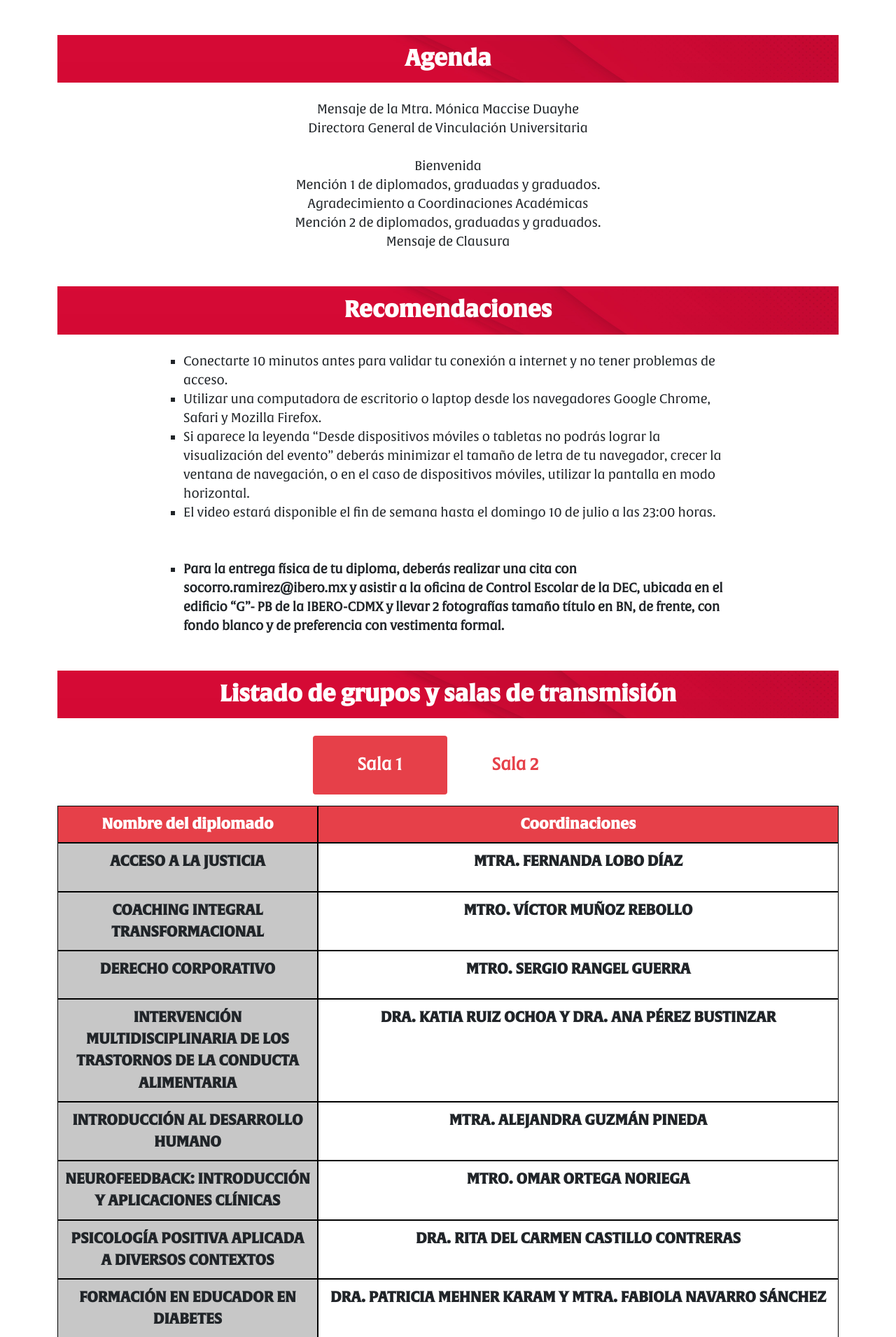
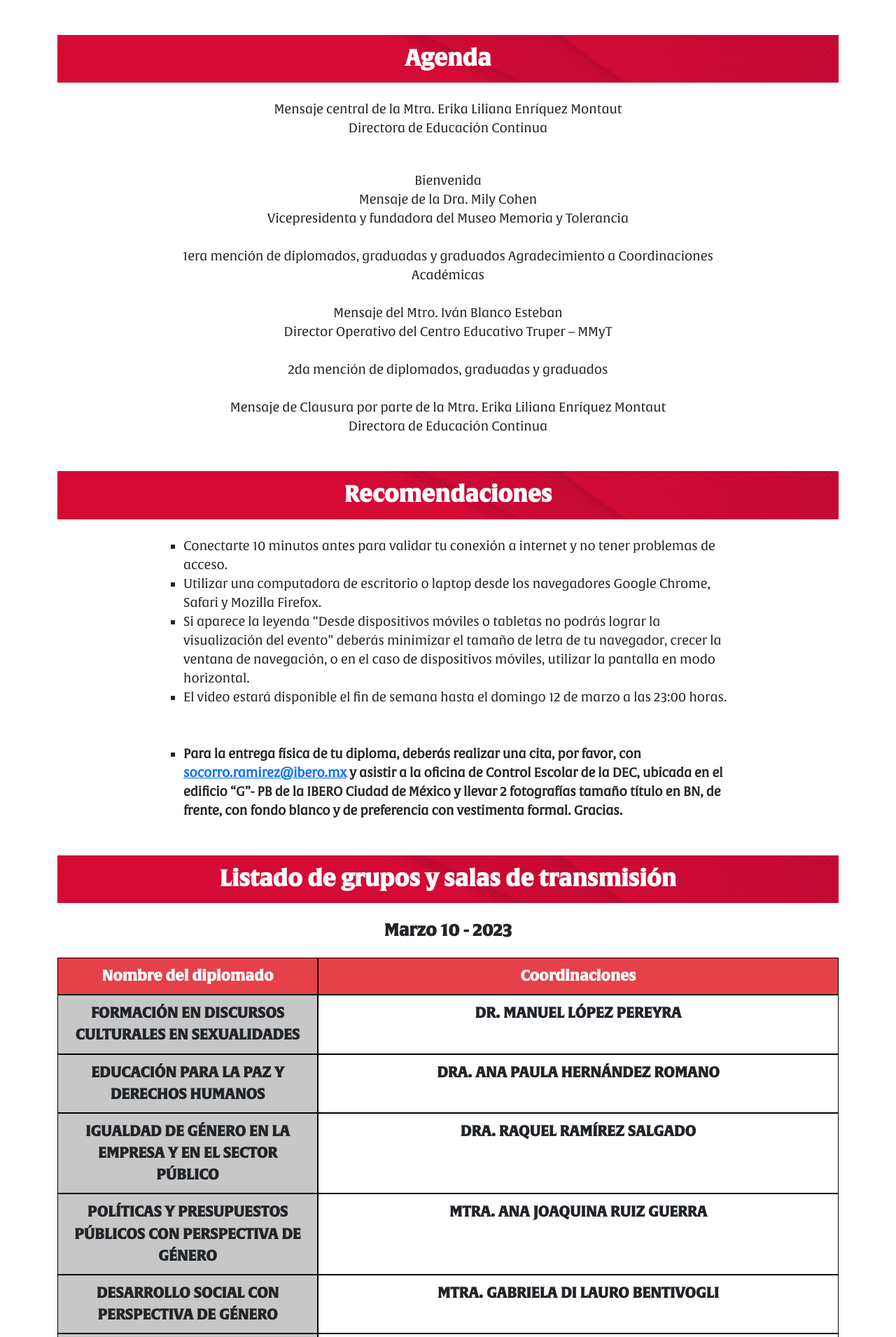
Before and after one commit to Alter93/conferencias-uia, a Django app: page /informacion in a window 1280 px wide. Shown: the part 62-1972 px from the top of the page at 70% size. Run offline with Django 3.2, Linux system fonts and the light colour scheme; the visitor is signed in with stand-in values (Sample User, id 1).

Commit message:
Updates en horario y foto de fondo

```diff
--- a/static/css/sala.css
+++ b/static/css/sala.css
@@ -4,7 +4,7 @@ body {
     overflow-x: hidden;
      font-family: 'alveratainformaluploaded_file', Arial, sans-serif !important;
        background-color: #E64049 !important;
-    background: no-repeat center center fixed url("/static/img/fondoLogin.svg");
+    background: no-repeat center center fixed url("/static/img/Macro2023.svg");
     -webkit-background-size: cover;
     -moz-background-size: cover;
     -o-background-size: cover;
--- a/templates/home.html
+++ b/templates/home.html
@@ -39,8 +39,7 @@
                             SALAS
                         </a>
                         <ul class="dropdown-menu dropdown-menu-dark" aria-labelledby="navbarDropdownMenuLink">
-                            <li><a class="dropdown-item" href="/conferencia/sala/1">SALA 1</a></li>
-                            <li><a class="dropdown-item" href="/conferencia/sala/2">SALA 2</a></li>
+                            <li><a class="dropdown-item" href="/conferencia/sala/0">AULA MAGNA</a></li>
 
                         </ul>
                     </li>
@@ -122,8 +121,7 @@
 
     <div class="menuExplicit">
         <a href="/informacion">Información</a>
-        <a href="/conferencia/sala/1">Sala 1</a>
-        <a href="/conferencia/sala/2">Sala 2</a>
+        <a href="/conferencia/sala/0">AULA MAGNA</a>
 
 
     </div>
--- a/templates/horarios.html
+++ b/templates/horarios.html
@@ -42,8 +42,7 @@
                             SALAS
                         </a>
                         <ul class="dropdown-menu dropdown-menu-dark" aria-labelledby="navbarDropdownMenuLink">
-                            <li><a class="dropdown-item" href="/conferencia/sala/1">SALA 1</a></li>
-                            <li><a class="dropdown-item" href="/conferencia/sala/2">SALA 2</a></li>
+                            <li><a class="dropdown-item" href="/conferencia/sala/0">AULA MAGNA</a></li>
 
                         </ul>
                     </li>
--- a/templates/informes.html
+++ b/templates/informes.html
@@ -41,8 +41,7 @@
                             SALAS
                         </a>
                         <ul class="dropdown-menu dropdown-menu-dark" aria-labelledby="navbarDropdownMenuLink">
-                            <li><a class="dropdown-item" href="/conferencia/sala/1">SALA 1</a></li>
-                            <li><a class="dropdown-item" href="/conferencia/sala/2">SALA 2</a></li>
+                            <li><a class="dropdown-item" href="/conferencia/sala/0">AULA MAGNA</a></li>
 
                         </ul>
                     </li>
@@ -65,10 +64,18 @@
 
             <h2 class="bold">Agenda</h2>
             <p style="text-align: center" class="listas">
-                Mensaje de la Mtra. Mónica Maccise Duayhe<br>
-Directora General de Vinculación Universitaria
-                <br><br> Bienvenida
-                <br> Mención 1 de diplomados, graduadas y graduados.<br> Agradecimiento a Coordinaciones Académicas<br> Mención 2 de diplomados, graduadas y graduados. <br> Mensaje de Clausura
+                Mensaje central de la Mtra. Erika Liliana Enríquez Montaut
+                <br> Directora de Educación Continua
+                </p>
+            <br> <br>
+              <p style="text-align: center" class="listas">
+                 Bienvenida
+                <br> Mensaje de la Dra. Mily Cohen <br> Vicepresidenta y fundadora del Museo Memoria y Tolerancia
+                <br> <br> 1era mención de diplomados, graduadas y graduados Agradecimiento a Coordinaciones Académicas
+                <br><br> Mensaje del Mtro. Iván Blanco Esteban <br> Director Operativo del Centro Educativo Truper – MMyT
+                <br> <br> 2da mención de diplomados, graduadas y graduados
+                <br> <br>Mensaje de Clausura por parte de la Mtra. Erika Liliana Enríquez Montaut<br>
+Directora de Educación Continua
 
             </p>
 
@@ -82,9 +89,10 @@ Directora General de Vinculación Universitaria
                 <li>Conectarte 10 minutos antes para validar tu conexión a internet y no tener problemas de acceso.</li>
                 <li>Utilizar una computadora de escritorio o laptop desde los navegadores Google Chrome, Safari y Mozilla Firefox. </li>
                 <li>Si aparece la leyenda “Desde dispositivos móviles o tabletas no podrás lograr la visualización del evento” deberás minimizar el tamaño de letra de tu navegador, crecer la ventana de navegación, o en el caso de dispositivos móviles, utilizar la pantalla en modo horizontal.</li>
-                <li>El video estará disponible el fin de semana hasta el domingo 10 de julio a las 23:00 horas. </li>
+                <li>El video estará disponible el fin de semana hasta el domingo 12 de marzo a las 23:00 horas.  </li>
                 <br> <br>
-                <li><b>Para la entrega física de tu diploma, deberás realizar una cita con socorro.ramirez@ibero.mx  y asistir a la oficina de Control Escolar de la DEC, ubicada en el edificio “G”- PB de la IBERO-CDMX y llevar 2 fotografías tamaño título en BN, de frente, con fondo blanco y de preferencia con vestimenta formal. </b></li>
+                <li><b>Para la entrega física de tu diploma, deberás realizar una cita, por favor, con <a href="mailto:socorro.ramirez@ibero.mx" target="_blank">socorro.ramirez@ibero.mx</a>  y asistir a la oficina de Control Escolar de la DEC, ubicada en el edificio “G”- PB de la IBERO Ciudad de México y llevar 2 fotografías tamaño título en BN, de frente, con fondo blanco y de preferencia con vestimenta formal. Gracias.
+ </b></li>
             </ul>
 
 
@@ -92,12 +100,14 @@ Directora General de Vinculación Universitaria
 
         <div class="container avisos">
             <h2 class="bold">Listado de grupos y salas de transmisión</h2>
+                        <h4 class="bold" style="text-align: center">Marzo 10 - 2023</h4>
+
 
             <ul class="nav nav-pills mb-3 pagination-lg justify-content-center" id="pills-tab" role="tablist">
                 <li class="nav-item" role="presentation">
-                        <button class="nav-link active" id="pills-home-tab" data-bs-toggle="pill" data-bs-target="#pills-home" type="button" role="tab" aria-controls="pills-home" aria-selected="true">Sala 1</button>
+                    <button class="nav-link active" id="pills-home-tab" data-bs-toggle="pill" data-bs-target="#pills-home" type="button" role="tab" aria-controls="pills-home" aria-selected="true" style="display:none">Sala MyT</button>
                 </li>
-                    <li class="nav-item" role="presentation">
+               <!--  <li class="nav-item" role="presentation">
                     <button class="nav-link" id="pills-profile-tab" data-bs-toggle="pill" data-bs-target="#pills-profile" type="button" role="tab" aria-controls="pills-profile" aria-selected="false">Sala 2</button>
                 </li>
                 <!--               <li class="nav-item" role="presentation">
@@ -129,45 +139,45 @@ Directora General de Vinculación Universitaria
 
                         <div class="row">
                             <div class="col-4 grow bold grey">
-ACCESO A LA JUSTICIA                                </div>
+                                FORMACIÓN EN DISCURSOS CULTURALES EN SEXUALIDADES </div>
                             <div class="col  bold grow">
-                                    <p>MTRA. FERNANDA LOBO DÍAZ</p>
+                                <p>DR. MANUEL LÓPEZ PEREYRA</p>
                             </div>
 
                         </div>
 
                         <div class="row">
                             <div class="col-4 grow bold grey">
-COACHING INTEGRAL TRANSFORMACIONAL                               </div>
+                                EDUCACIÓN PARA LA PAZ Y DERECHOS HUMANOS  </div>
                             <div class="col  bold grow">
-                                    <p>MTRO. VÍCTOR MUÑOZ REBOLLO</p>
+                                <p>DRA. ANA PAULA HERNÁNDEZ ROMANO</p>
                             </div>
 
                         </div>
 
                         <div class="row">
                             <div class="col-4 grow bold grey">
-DERECHO CORPORATIVO                                </div>
+                                IGUALDAD DE GÉNERO EN LA EMPRESA Y EN EL SECTOR PÚBLICO </div>
                             <div class="col  bold grow">
-                                    <p>MTRO. SERGIO RANGEL GUERRA </p>
+                                <p>DRA. RAQUEL RAMÍREZ SALGADO </p>
                             </div>
 
                         </div>
 
                         <div class="row">
                             <div class="col-4 grow bold grey">
-INTERVENCIÓN MULTIDISCIPLINARIA DE LOS TRASTORNOS DE LA CONDUCTA ALIMENTARIA                                 </div>
+                                POLÍTICAS Y PRESUPUESTOS PÚBLICOS CON PERSPECTIVA DE GÉNERO </div>
                             <div class="col  bold grow">
-                                    <p>DRA. KATIA RUIZ OCHOA Y DRA. ANA PÉREZ BUSTINZAR</p>
+                                <p>MTRA. ANA JOAQUINA RUIZ GUERRA</p>
                             </div>
 
                         </div>
 
                         <div class="row">
                             <div class="col-4 grow bold grey">
-INTRODUCCIÓN AL DESARROLLO HUMANO                             </div>
+                                DESARROLLO SOCIAL CON PERSPECTIVA DE GÉNERO </div>
                             <div class="col  bold grow">
-                                    <p>MTRA. ALEJANDRA GUZMÁN PINEDA</p>
+                                <p>MTRA. GABRIELA DI LAURO BENTIVOGLI</p>
                             </div>
 
                         </div>
@@ -175,93 +185,47 @@ INTRODUCCIÓN AL DESARROLLO HUMANO                             </div>
 
                         <div class="row">
                             <div class="col-4 grow bold grey">
-NEUROFEEDBACK: INTRODUCCIÓN Y APLICACIONES CLÍNICAS                             </div>
+                                DERECHOS HUMANOS Y ACCESO A LA JUSTICIA </div>
                             <div class="col  bold grow">
-                                    <p>MTRO. OMAR ORTEGA NORIEGA</p>
+                                <p>DR. GIOVANNI FIGUEROA MEJÍA</p>
                             </div>
 
                         </div>
                         <div class="row">
                             <div class="col-4 grow bold grey">
-PSICOLOGÍA POSITIVA APLICADA A DIVERSOS CONTEXTOS                                </div>
+                                ACOMPAÑAMIENTO A VÍCTIMAS DE VIOLENCIAS Y CATÁSTROFES </div>
                             <div class="col  bold grow">
-                                    <p>DRA. RITA DEL CARMEN CASTILLO CONTRERAS</p>
+                                <p>MTRA. VALERIA MOSCOSO URZÚA</p>
                             </div>
 
                         </div>
                         <div class="row">
                             <div class="col-4 grow bold grey">
-FORMACIÓN EN EDUCADOR EN DIABETES                                </div>
+                                DERECHOS HUMANOS, SEGURIDAD Y POLÍTICA CRIMINAL </div>
                             <div class="col  bold grow">
-                                    <p>DRA. PATRICIA MEHNER KARAM Y MTRA. FABIOLA NAVARRO SÁNCHEZ </p>
+                                <p>MTRO. JORGE ARTURO JIMÉNEZ SORIA</p>
                             </div>
 
                         </div>
                         <div class="row">
                             <div class="col-4 grow bold grey">
-NUEVO SISTEMA DE JUSTICIA LABORAL Y DERECHOS LABORALES EN TMEC
+                                EDUCACIÓN PARA LA PAZ Y DERECHOS HUMANOS
 
                             </div>
                             <div class="col  bold grow">
-                                    <p>MTRA. OLGA HERNÁNDEZ ÁVILA</p>
+                                <p>DRA. ANA PAULA HERNÁNDEZ ROMANO</p>
                             </div>
 
                         </div>
-                            <div class="row">
-                                <div class="col-4 grow bold grey">
-DISEÑO DE ESPACIOS INTERIORES                                </div>
-                                <div class="col  bold grow">
-                                    <p>MTRA. ISABEL ARENILLAS CUÉTARA Y MTRO. MARIO ALBERTO DE LA GARZA.</p>
-                                </div>
 
-                            </div>
-                            <div class="row">
-                                <div class="col-4 grow bold grey">
-INTRODUCCIÓN AL ENFOQUE FEMINISTA DE LA TEOLOGÍA CRISTIANA                              </div>
-                                <div class="col  bold grow">
-                                    <p>MTRA. REBECA PATRICIA MONTEMAYOR LÓPEZ</p>
-                                </div>
 
-                            </div>
-                            <div class="row">
-                                <div class="col-4 grow bold grey">
-LA FILOSOFÍA HOY                              </div>
-                                <div class="col  bold grow">
-                                    <p>DRA. MARIANA ESPINOSA MOYEDA</p>
-                                </div>
-
-                            </div>
-                             <div class="row">
-                                <div class="col-4 grow bold grey">
-ESTUDIOS DE ARTE                         </div>
-                                <div class="col  bold grow">
-                                    <p>MTRA. CRISTINA GARCÍA HALLAT</p>
-                                </div>
-
-                            </div>
-                             <div class="row">
-                                <div class="col-4 grow bold grey">
-INTERINSTITUCIONAL EN TEOLOGÍA INTERCULTURAL                             </div>
-                                <div class="col  bold grow">
-                                    <p>MTRO. JUAN CARLOS LÓPEZ SÁENZS</p>
-                                </div>
-
-                            </div>
-                             <div class="row">
-                                <div class="col-4 grow bold grey">
-HISTORIA DE LA FILOSOFÍA                               </div>
-                                <div class="col  bold grow">
-                                    <p>DRA. MARIANA ESPINOSA MOYEDA</p>
-                                </div>
-
-                            </div>
 
 
                     </div>
                 </div>
 
 
-
+<!--
                 <div class="tab-pane fade " id="pills-profile" role="tabpanel" aria-labelledby="pills-profile-tab">
 
 
@@ -288,7 +252,7 @@ HISTORIA DE LA FILOSOFÍA                               </div>
 
                         <div class="row">
                             <div class="col-4 grow bold grey">
-                                    TRADUCCIÓN INGLÉS-ESPAÑOL       </div>
+                                TRADUCCIÓN INGLÉS-ESPAÑOL </div>
                             <div class="col  bold grow">
                                 <p>DRA. MARTHA CELIS MENDOZA</p>
                             </div>
@@ -307,7 +271,7 @@ ADMINISTRACIÓN INTEGRAL DE PROYECTOS
 
                         <div class="row">
                             <div class="col-4 grow bold grey">
-ALTA DIRECCIÓN Y HABILIDADES DIRECTIVAS                                </div>
+                                ALTA DIRECCIÓN Y HABILIDADES DIRECTIVAS </div>
                             <div class="col  bold grow">
                                 <p>DR. RICARDO NIETO IRIGOYEN</p>
                             </div>
@@ -324,7 +288,7 @@ CERTIFICACIÓN EN COACHING CON APLICACIÓN EMPRESARIAL
                         </div>
                         <div class="row">
                             <div class="col-4 grow bold grey">
-COMERCIO ELECTRÓNICO Y NEGOCIOS DIGITALES                          </div>
+                                COMERCIO ELECTRÓNICO Y NEGOCIOS DIGITALES </div>
                             <div class="col  bold grow">
                                 <p>MTRA. KARLA COVARRUBIAS MARTÍNEZ</p>
                             </div>
@@ -332,7 +296,7 @@ COMERCIO ELECTRÓNICO Y NEGOCIOS DIGITALES                          </div>
                         </div>
                         <div class="row">
                             <div class="col-4 grow bold grey">
-DESARROLLO DE PROYECTOS DE INVERSIÓN INMOBILIARIOS                                 </div>
+                                DESARROLLO DE PROYECTOS DE INVERSIÓN INMOBILIARIOS </div>
                             <div class="col  bold grow">
                                 <p>MTRO. JORGE MONTOYA MORENO</p>
                             </div>
@@ -359,7 +323,7 @@ GESTIÓN INTEGRAL DE TALENTO
                         </div>
                         <div class="row">
                             <div class="col-4 grow bold grey">
-LIDERAZGO ORGANIZACIONAL                             </div>
+                                LIDERAZGO ORGANIZACIONAL </div>
                             <div class="col  bold grow">
                                 <p>MTRA. GERALDINE CALVO ZUCKERMAN</p>
                             </div>
@@ -367,7 +331,7 @@ LIDERAZGO ORGANIZACIONAL                             </div>
                         </div>
                         <div class="row">
                             <div class="col-4 grow bold grey">
-FINANZAS PARA NO FINANCIEROS                               </div>
+                                FINANZAS PARA NO FINANCIEROS </div>
                             <div class="col  bold grow">
                                 <p>MTRO. AGUSTÍN ALEXIS ARAÑO DÍAZ DE LA SERNA</p>
                             </div>
@@ -394,7 +358,7 @@ INNOVACIÓN PARA LA TRANSFORMACIÓN DIGITAL
                         </div>
                         <div class="row">
                             <div class="col-4 grow bold grey">
-BIG DATA AND DATA ANALYTICS                              </div>
+                                BIG DATA AND DATA ANALYTICS </div>
                             <div class="col  bold grow">
                                 <p>DR. NELSON MURIEL TORRERO </p>
                             </div>
--- a/templates/sala.html
+++ b/templates/sala.html
@@ -42,8 +42,7 @@
                             SALAS
                         </a>
                         <ul class="dropdown-menu dropdown-menu-dark" aria-labelledby="navbarDropdownMenuLink">
-                            <li><a class="dropdown-item" href="/conferencia/sala/1">SALA 1</a></li>
-                            <li><a class="dropdown-item" href="/conferencia/sala/2">SALA 2</a></li>
+                            <li><a class="dropdown-item" href="/conferencia/sala/0">AULA MAGNA</a></li>
 
                         </ul>
                     </li>
```
Also changed, not shown: static/img/RenderBackground2023.jpg. Lines whose indentation alone changed are shown as unchanged.
